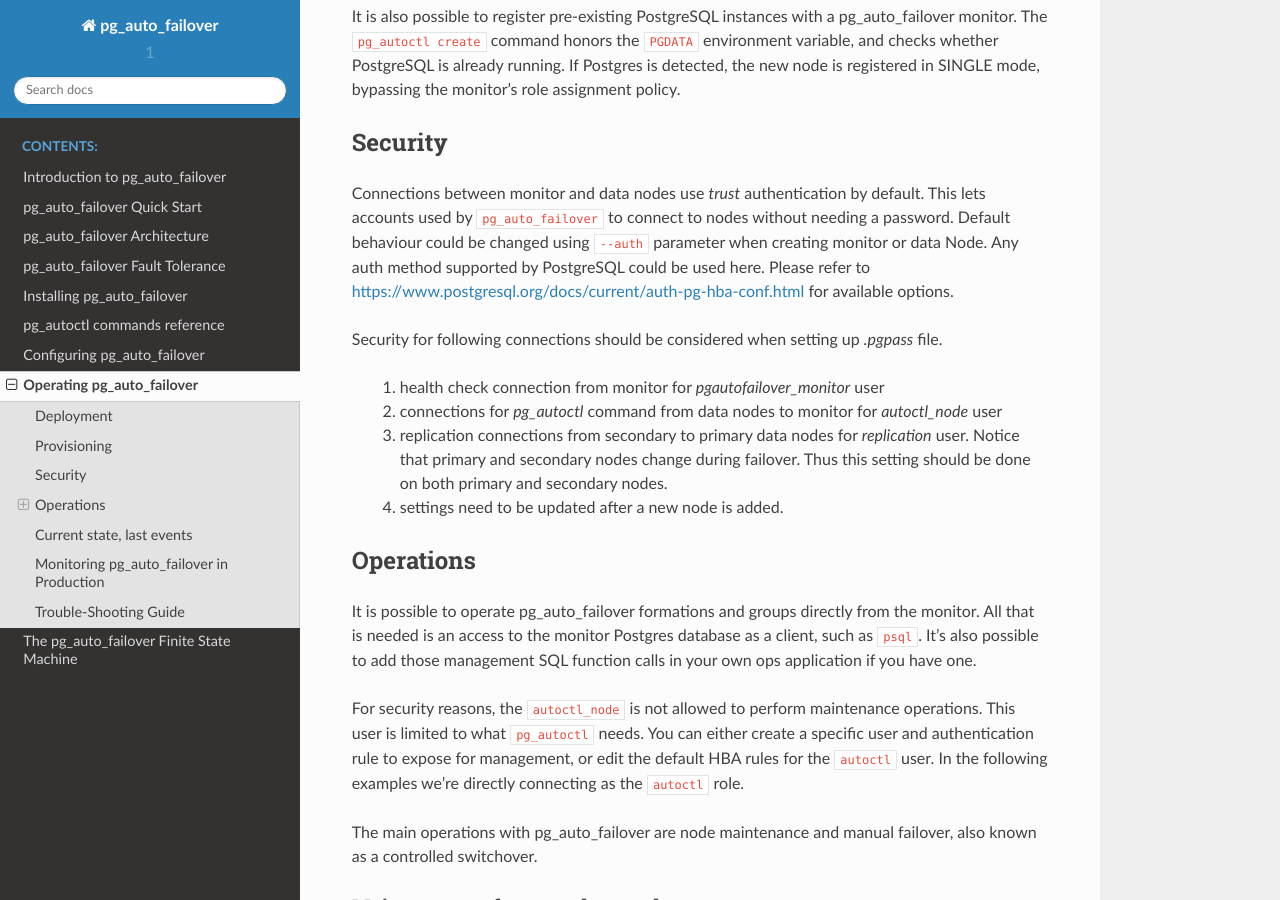
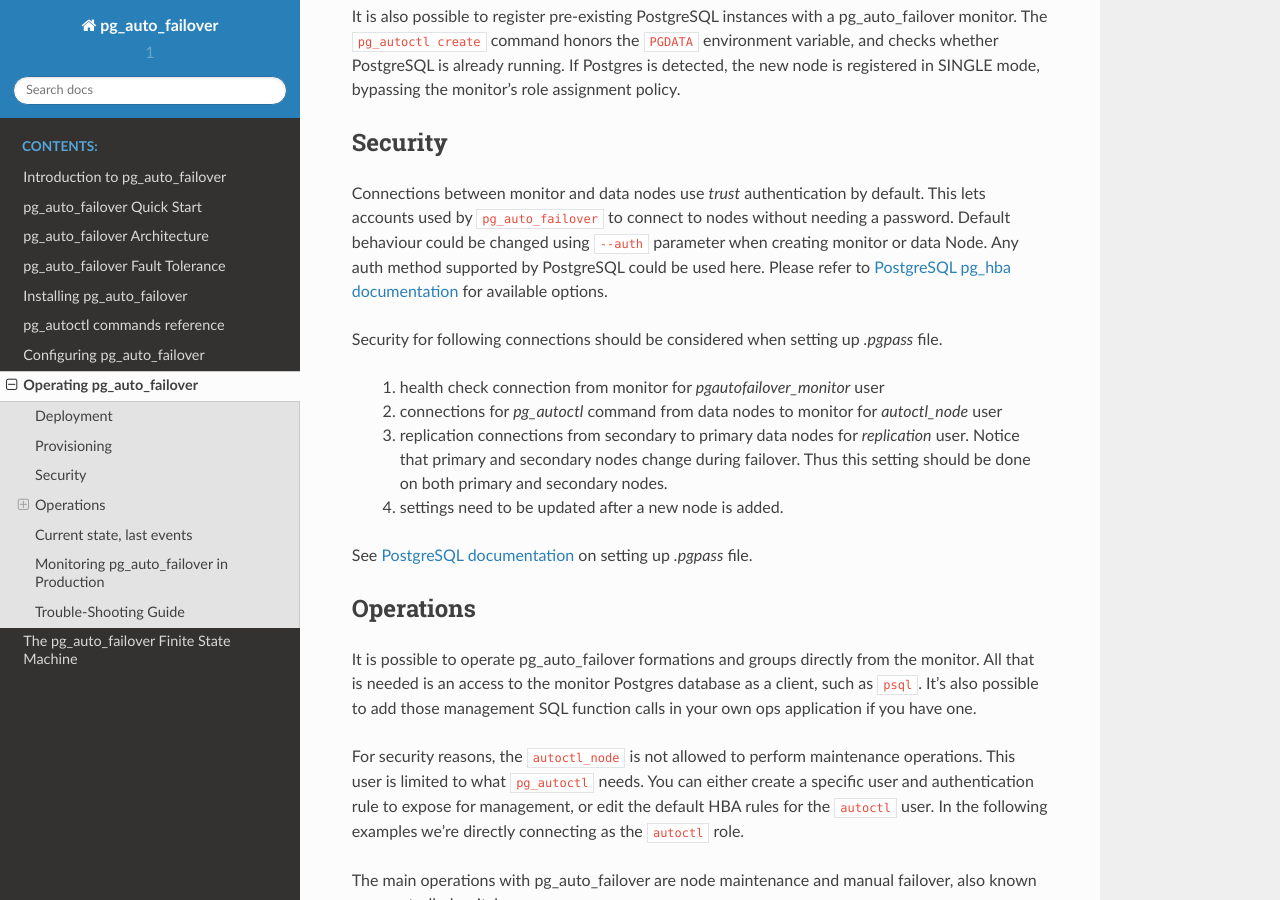
Before and after one commit to hapostgres/pg_auto_failover, a Sphinx documentation site: the page built from docs/operations.rst, in a window 1280 px wide and 900 px high, scrolled down 387 px. Built offline with Sphinx 7.4.7 and the Read the Docs theme 2.0.0, drawn with Linux system fonts in a browser that asks for light colours.

Commit message:
Add postgresql documentation links

```diff
--- a/docs/operations.rst
+++ b/docs/operations.rst
@@ -27,9 +27,10 @@
 default. This lets accounts used by ``pg_auto_failover`` to connect to nodes
 without needing a password. Default behaviour could be changed using ``--auth``
 parameter when creating monitor or data Node. Any auth method supported by
-PostgreSQL could be used here. Please refer to
-https://www.postgresql.org/docs/current/auth-pg-hba-conf.html
+PostgreSQL could be used here. Please refer to `PostgreSQL pg_hba documentation`__
 for available options.
+
+__ https://www.postgresql.org/docs/current/auth-pg-hba-conf.html
 
 Security for following connections should be considered when setting up
 `.pgpass` file.
@@ -39,6 +40,10 @@
      Notice that primary and secondary nodes change during failover. Thus this setting
      should be done on both primary and secondary nodes.
   4. settings need to be updated after a new node is added.
+See `PostgreSQL documentation`__ on setting up `.pgpass` file.
+
+__ https://www.postgresql.org/docs/current/libpq-pgpass.html
+
 
 Operations
 ----------
```
